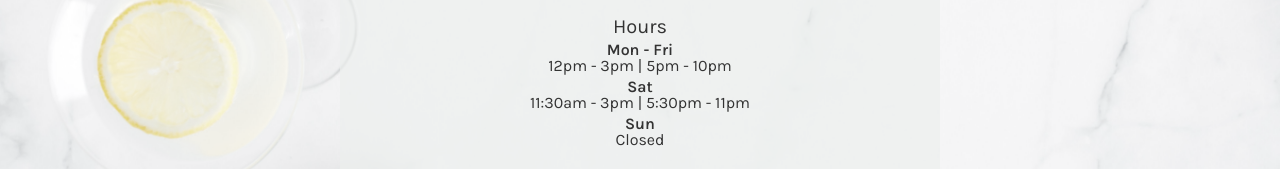
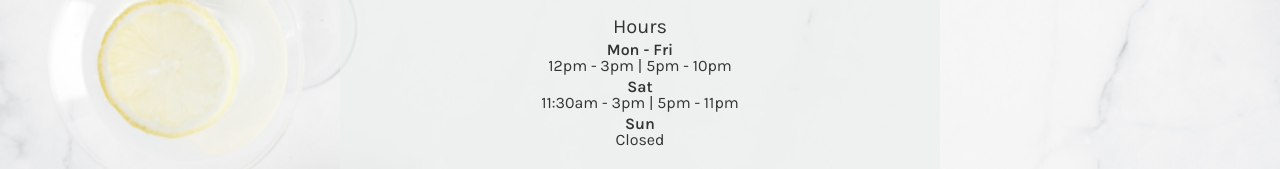
Before and after one commit to Master369963/Little-lemon, a React (Create React App) app: page / in a window 1280 px wide. Shown: the part 1923-2092 px from the top of the page. Built offline with nearby package versions, Linux system fonts and the light colour scheme; a web font is replaced by a local one.

Commit message:
update about page

```diff
--- a/src/components/About.js
+++ b/src/components/About.js
@@ -12,7 +12,7 @@ const About = () => {
             <h3>Hours</h3>
             <ul>
               <li><strong>Mon - Fri</strong> 12pm - 3pm | 5pm - 10pm</li>
-              <li><strong>Sat</strong> 11:30am - 3pm | 5:30pm - 11pm</li>
+              <li><strong>Sat</strong> 11:30am - 3pm | 5pm - 11pm</li>
               <li><strong>Sun</strong>Closed</li>
             </ul>
           </div>
```
